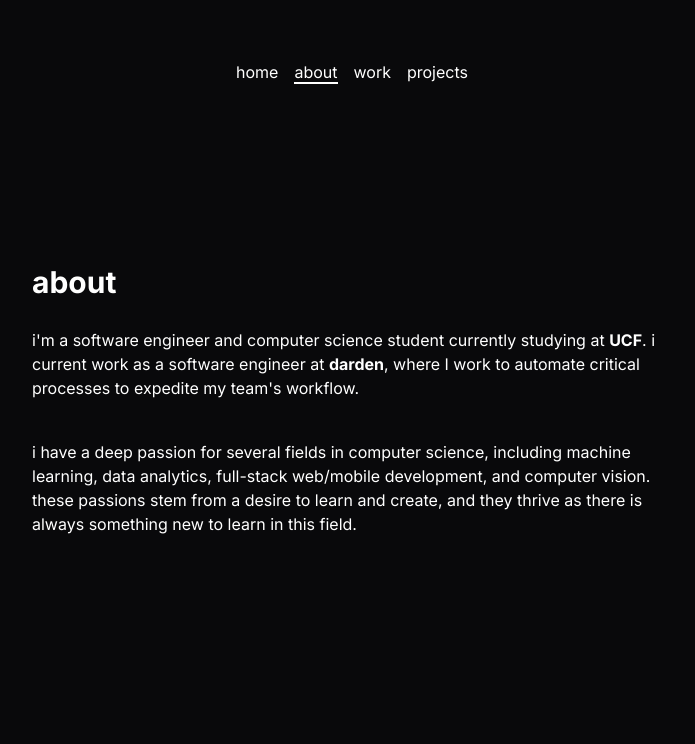
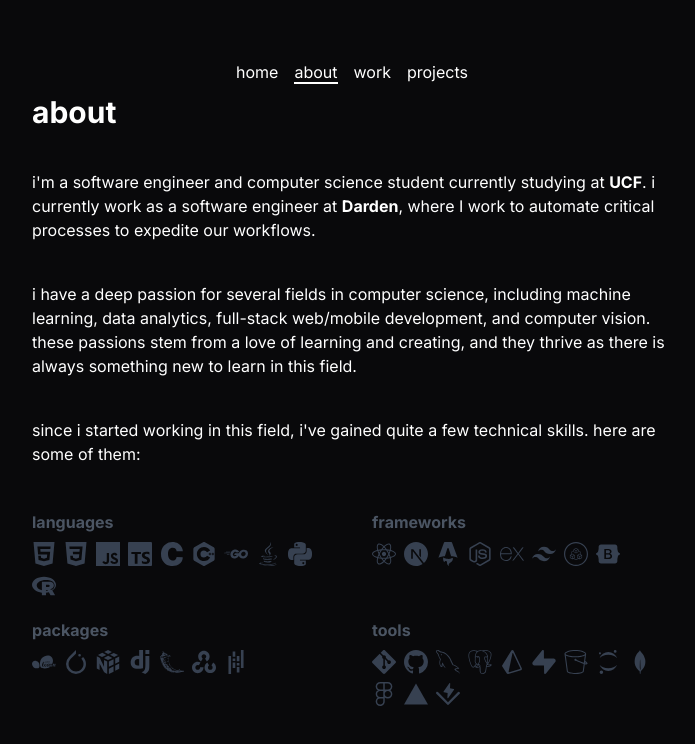
Before and after one commit to must108/site-archive, a Next.js app: page /about in a window 1280 px wide. Shown: the top 744 px of the page, without its empty margins (288-983 px from the left). Built offline with nearby package versions, Linux system fonts and the light colour scheme.

Commit message:
finished about

```diff
--- a/src/app/(main)/about/page.tsx
+++ b/src/app/(main)/about/page.tsx
@@ -1,5 +1,6 @@
 import { Metadata } from "next";
 import AnimatedLink from "@/components/AnimatedLink";
+import Tech from "@/components/Tech";
 
 export const metadata: Metadata = {
     title: "About | Mustaeen Ahmed",
@@ -28,16 +29,18 @@ export const metadata: Metadata = {
     metadataBase: new URL('https://mustaeen.dev/about'),
   };
 
+
+
 export default function About() {
     return (
       <section className="max-w-screen-sm">
         <p
         className="flex text-white font-bold mx-auto
-        text-3xl pb-5"
+        text-3xl pb-8"
         >
             about
         </p>
-        <div className="flex flex-col gap-8">
+        <div className="flex flex-col gap-10">
           <p
           className="text-white
           text-md pt-2"
@@ -49,25 +52,26 @@ export default function About() {
               >
                 UCF
               </AnimatedLink>
-              . i current work as a software engineer at{" "}
+              . i currently work as a software engineer at{" "}
               <AnimatedLink href="https://www.darden.com/"
               >
-                darden
+                Darden
               </AnimatedLink>
               , where I work to automate critical processes to
-              expedite my team&apos;s workflow.
+              expedite our workflows.
           </p>
-          <p className="text-white text-md pt-2">
+          <p className="text-white text-md">
             i have a deep passion for several fields in computer science, including
             machine learning, data analytics, full-stack web/mobile development, and
-            computer vision. these passions stem from a desire to learn and create,
+            computer vision. these passions stem from a love of learning and creating,
             and they thrive as there is always something new to learn in this field.
           </p>
+          <p className="text-white text-md">
+            since i started working in this field, i&apos;ve
+            gained quite a few technical skills. here are some of them:
+          </p>
         </div>
+        <Tech />
     </section>
     );
 }
-/* i&apos;m extremely
-              passionate about machine learning,
-              data analytics, and
-              software development!*/
--- a/src/app/(main)/page.tsx
+++ b/src/app/(main)/page.tsx
@@ -12,15 +12,16 @@ export default function Home() {
     <>
         <section className={cn(
             "mx-1 sm:mx-0",
-            "flex justify-center",
+            "flex",
             "flex-col overflow-scroll",
             "whitespace-normal",
             "overflow-x-hidden"
         )}>
             <div>
                 <header>
-                    <p className="font-bold text-md text-white">
-                        hello! i&apos;m</p>
+                    <p className="font-bold text-md text-white text-center">
+                        hello! i&apos;m
+                    </p>
                     <h1 className="text-4xl sm:text-5xl font-bold
                         bg-gradient-to-r from-blue-300 to-blue-600
                         bg-clip-text text-transparent">
--- a/src/app/layout.tsx
+++ b/src/app/layout.tsx
@@ -51,7 +51,7 @@ export default function RootLayout({
       <html lang="en">
       <body className={cn("mx-auto flex",
         "min-h-screen max-w-screen-sm flex-col",
-        "flex-col bg-[#09090B] overflow-hidden antialiased",
+        "flex-col bg-[#09090B] overflow-hidden",
         inter.className)}>
         <Navbar />
         <div className="flex-grow flex items-center justify-center
--- a/src/components/Icongroup.tsx
+++ b/src/components/Icongroup.tsx
@@ -3,7 +3,7 @@
 export function Icons({ children, title }: any) {
 	return (
 		<div className="flex flex-col flex-wrap gap-y-2 pt-3">
-			<h2 className="text-md text-gray-600 dark:text-white">
+			<h2 className="text-md text-gray-600 dark:text-white font-bold">
 				{title}
 			</h2>
 			<div className="flex flex-row flex-wrap gap-2 text-gray-700 dark:text-white/50">
--- a/src/components/Tech.tsx
+++ b/src/components/Tech.tsx
@@ -54,15 +54,15 @@ import Matplotlib from './Matplotlib';
 
 export default function Tech() {
     return (
-        <section className="max-w-screen-sm pt-2 mb-20">
-            <p
+        <section className="max-w-screen-sm pt-8">
+            {/* <p
             className="text-white font-bold
             text-lg"
             >
                 tech
-            </p>
-            <div className='flex gap-2'>
-                <div className='w-1/2 text-white'>
+            </p> */}
+            <div className='flex gap-10'>
+                <div className='w-1/2 text-white flex flex-col gap-2'>
                     <Icons title="languages">
                         <SiHtml5 size={24} title="HTML" />
                         <SiCss3 size={24} title="CSS" />
@@ -75,7 +75,7 @@ export default function Tech() {
                         <SiPython size={24} title="Python" />
                         <FaRProject size={24} title="R" />
                     </Icons>
-                    <Icons title="libraries">
+                    <Icons title="packages">
                         <SiScikitlearn size={24} title="scikit-learn" />
                         <SiPytorch size={24} title="PyTorch" />
                         <SiNumpy size={24} title="NumPy" />
@@ -86,7 +86,7 @@ export default function Tech() {
                         <SiPandas size={24} title="Pandas" />
                     </Icons>
                 </div>
-                <div className="w-1/2 text-white">
+                <div className="w-1/2 text-white flex flex-col gap-10">
                     <Icons title="frameworks">
                             <FaReact size={24} title="React" />
                             <SiNextdotjs size={24} title="Next.js" />
```
